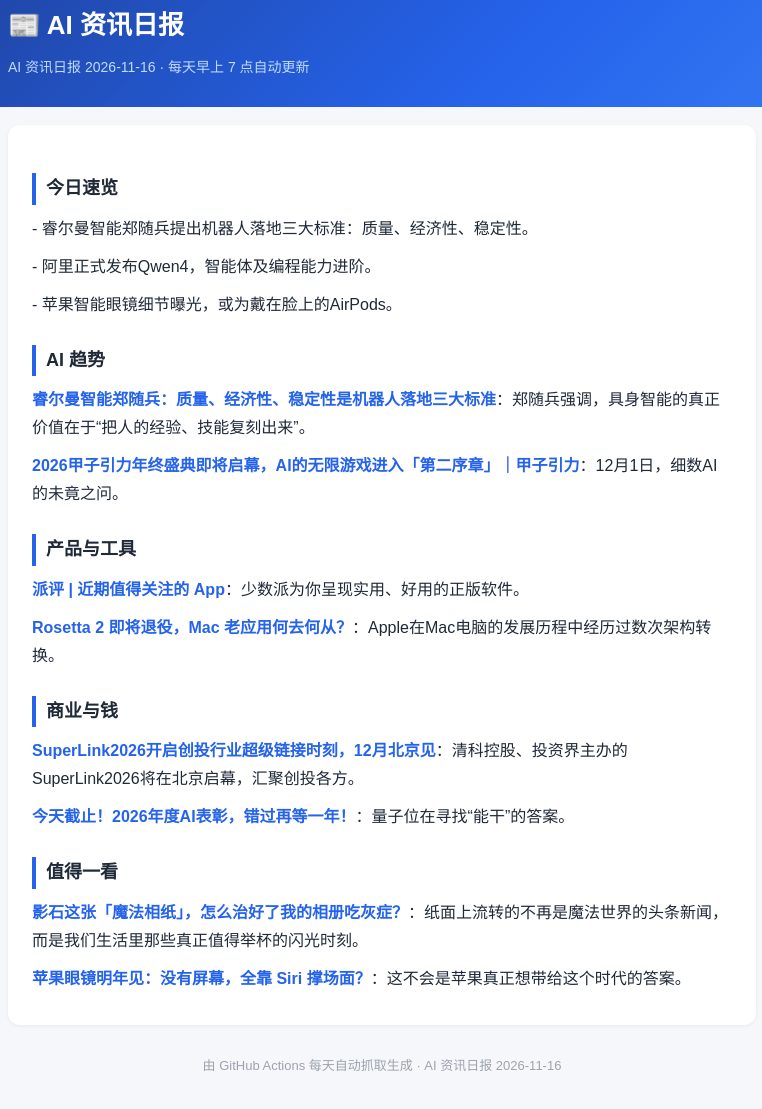
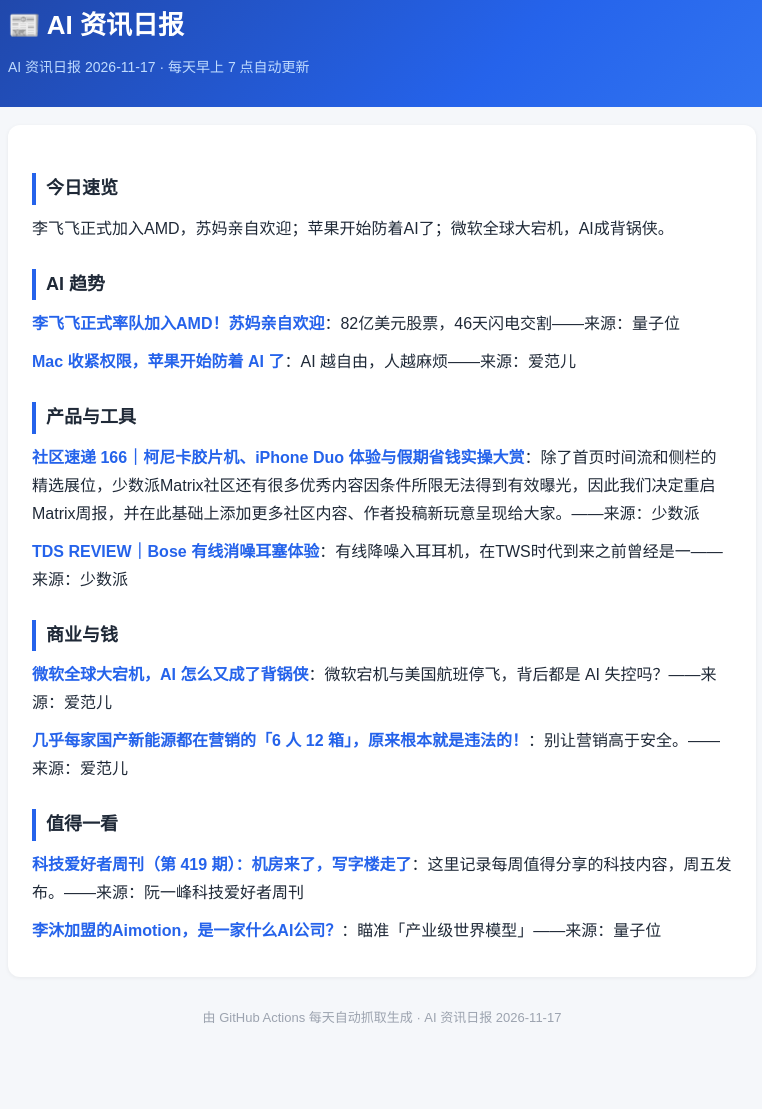
Before and after one commit to zyq15117903985-commits/ai-news-daily, a plain HTML site: page index.html in a window 1280 px wide. Shown: the part 33-1142 px from the top of the page, without its empty margins (258-1020 px from the left). After the commit the page ends 1102 px from the top, so only its background shows below. Drawn offline with Linux system fonts and the light colour scheme.

Commit message:
daily update 2026-11-17

```diff
--- a/index.html
+++ b/index.html
@@ -3,7 +3,7 @@
 <head>
 <meta charset="utf-8">
 <meta name="viewport" content="width=device-width, initial-scale=1">
-<title>AI 资讯日报 2026-11-16</title>
+<title>AI 资讯日报 2026-11-17</title>
 <style>
   * { box-sizing: border-box; }
   body { font-family: "Microsoft YaHei", "PingFang SC", sans-serif;
@@ -35,29 +35,27 @@
 <body>
 <header class="hero"><div class="wrap">
   <h1>📰 AI 资讯日报</h1>
-  <div class="date">AI 资讯日报 2026-11-16 · 每天早上 7 点自动更新</div>
+  <div class="date">AI 资讯日报 2026-11-17 · 每天早上 7 点自动更新</div>
 </div></header>
 <div class="wrap">
   <div class="card">
 <h2>今日速览</h2>
-<p>- 睿尔曼智能郑随兵提出机器人落地三大标准：质量、经济性、稳定性。</p>
-<p>- 阿里正式发布Qwen4，智能体及编程能力进阶。</p>
-<p>- 苹果智能眼镜细节曝光，或为戴在脸上的AirPods。</p>
+<p>李飞飞正式加入AMD，苏妈亲自欢迎；苹果开始防着AI了；微软全球大宕机，AI成背锅侠。</p>
 <h2>AI 趋势</h2>
-<p><b><a href="https://www.qbitai.com/2026/11/510542.html" target="_blank">睿尔曼智能郑随兵：质量、经济性、稳定性是机器人落地三大标准</a></b>：郑随兵强调，具身智能的真正价值在于“把人的经验、技能复刻出来”。</p>
-<p><b><a href="https://www.qbitai.com/2026/11/510526.html" target="_blank">2026甲子引力年终盛典即将启幕，AI的无限游戏进入「第二序章」｜甲子引力</a></b>：12月1日，细数AI的未竟之问。</p>
+<p><b><a href="https://www.qbitai.com/2026/11/510695.html" target="_blank">李飞飞正式率队加入AMD！苏妈亲自欢迎</a></b>：82亿美元股票，46天闪电交割——来源：量子位</p>
+<p><b><a href="https://www.ifanr.com/1689832?utm_source=rss&amp;utm_medium=rss&amp;utm_campaign=" target="_blank">Mac 收紧权限，苹果开始防着 AI 了</a></b>：AI 越自由，人越麻烦——来源：爱范儿</p>
 <h2>产品与工具</h2>
-<p><b><a href="https://sspai.com/post/119148" target="_blank">派评 | 近期值得关注的 App</a></b>：少数派为你呈现实用、好用的正版软件。</p>
-<p><b><a href="https://sspai.com/post/118100" target="_blank">Rosetta 2 即将退役，Mac 老应用何去何从？</a></b>：Apple在Mac电脑的发展历程中经历过数次架构转换。</p>
+<p><b><a href="https://sspai.com/post/119184" target="_blank">社区速递 166｜柯尼卡胶片机、iPhone Duo 体验与假期省钱实操大赏</a></b>：除了首页时间流和侧栏的精选展位，少数派Matrix社区还有很多优秀内容因条件所限无法得到有效曝光，因此我们决定重启Matrix周报，并在此基础上添加更多社区内容、作者投稿新玩意呈现给大家。——来源：少数派</p>
+<p><b><a href="https://sspai.com/post/118976" target="_blank">TDS REVIEW｜Bose 有线消噪耳塞体验</a></b>：有线降噪入耳耳机，在TWS时代到来之前曾经是一——来源：少数派</p>
 <h2>商业与钱</h2>
-<p><b><a href="https://www.qbitai.com/2026/11/510493.html" target="_blank">SuperLink2026开启创投行业超级链接时刻，12月北京见</a></b>：清科控股、投资界主办的SuperLink2026将在北京启幕，汇聚创投各方。</p>
-<p><b><a href="https://www.qbitai.com/2026/11/510382.html" target="_blank">今天截止！2026年度AI表彰，错过再等一年！</a></b>：量子位在寻找“能干”的答案。</p>
+<p><b><a href="https://www.ifanr.com/1689638?utm_source=rss&amp;utm_medium=rss&amp;utm_campaign=" target="_blank">微软全球大宕机，AI 怎么又成了背锅侠</a></b>：微软宕机与美国航班停飞，背后都是 AI 失控吗？——来源：爱范儿</p>
+<p><b><a href="https://www.ifanr.com/1689701?utm_source=rss&amp;utm_medium=rss&amp;utm_campaign=" target="_blank">几乎每家国产新能源都在营销的「6 人 12 箱」，原来根本就是违法的！</a></b>：别让营销高于安全。——来源：爱范儿</p>
 <h2>值得一看</h2>
-<p><b><a href="https://www.ifanr.com/1689594?utm_source=rss&amp;utm_medium=rss&amp;utm_campaign=" target="_blank">影石这张「魔法相纸」，怎么治好了我的相册吃灰症？</a></b>：纸面上流转的不再是魔法世界的头条新闻，而是我们生活里那些真正值得举杯的闪光时刻。</p>
-<p><b><a href="https://www.ifanr.com/1689712?utm_source=rss&amp;utm_medium=rss&amp;utm_campaign=" target="_blank">苹果眼镜明年见：没有屏幕，全靠 Siri 撑场面？</a></b>：这不会是苹果真正想带给这个时代的答案。</p>
+<p><b><a href="http://www.ruanyifeng.com/blog/2026/11/weekly-issue-419.html" target="_blank">科技爱好者周刊（第 419 期）：机房来了，写字楼走了</a></b>：这里记录每周值得分享的科技内容，周五发布。——来源：阮一峰科技爱好者周刊</p>
+<p><b><a href="https://www.qbitai.com/2026/11/510688.html" target="_blank">李沐加盟的Aimotion，是一家什么AI公司？</a></b>：瞄准「产业级世界模型」——来源：量子位</p>
   </div>
 
-<footer>由 GitHub Actions 每天自动抓取生成 · AI 资讯日报 2026-11-16</footer>
+<footer>由 GitHub Actions 每天自动抓取生成 · AI 资讯日报 2026-11-17</footer>
 </div>
 </body>
 </html>
```
